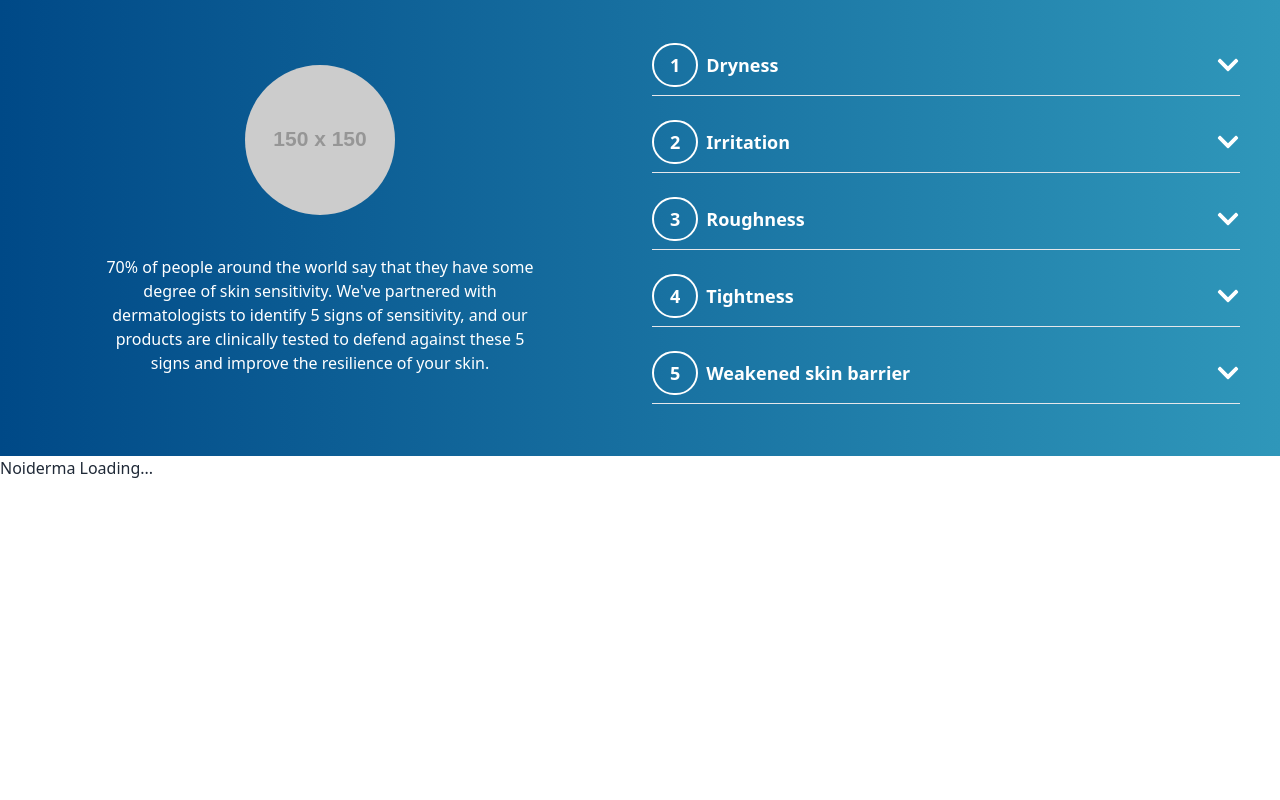
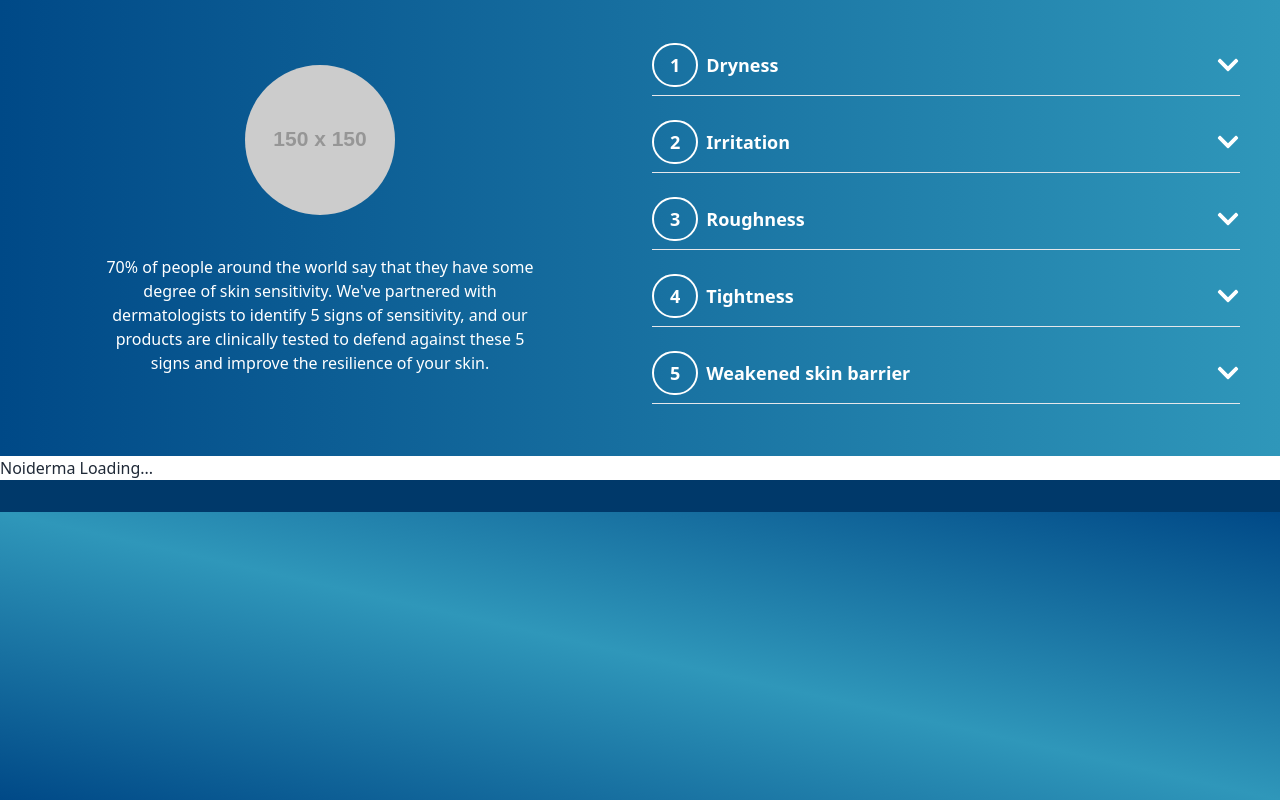
Before and after one commit to TouhedurRahman/noiderma-client, a React (Vite) app: page / in a window 1280 px wide. Shown: the part 3785-4585 px from the top of the page. Before the commit the page ends 4265 px from the top, so only its background shows below. Built offline with nearby package versions, Linux system fonts and the light colour scheme.

Commit message:
footer initialized

```diff
--- a/src/Layout/Main/Main.jsx
+++ b/src/Layout/Main/Main.jsx
@@ -1,6 +1,7 @@
 import { Outlet } from 'react-router-dom';
 import Navbar from '../../Pages/Shared/Navbar/Navbar';
 import NavTop from '../../Pages/Home/NavTop/NavTop';
+import Footer from '../../Pages/Shared/Footer/Footer';
 
 const Main = () => {
     return (
@@ -8,6 +9,7 @@ const Main = () => {
             <NavTop />
             <Navbar />
             <Outlet />
+            <Footer />
         </div>
     );
 };
--- /dev/null
+++ b/src/Pages/Shared/Footer/Footer.jsx
@@ -0,0 +1,14 @@
+import React from 'react';
+
+const Footer = () => {
+    return (
+        <div>
+            <div className='bg-[#00396A] h-8'></div>
+            <div className='bg-gradient-to-tr from-[#004987] via-[#2F97BA] to-[#004987] h-72'>
+
+            </div>
+        </div>
+    );
+};
+
+export default Footer;
```
